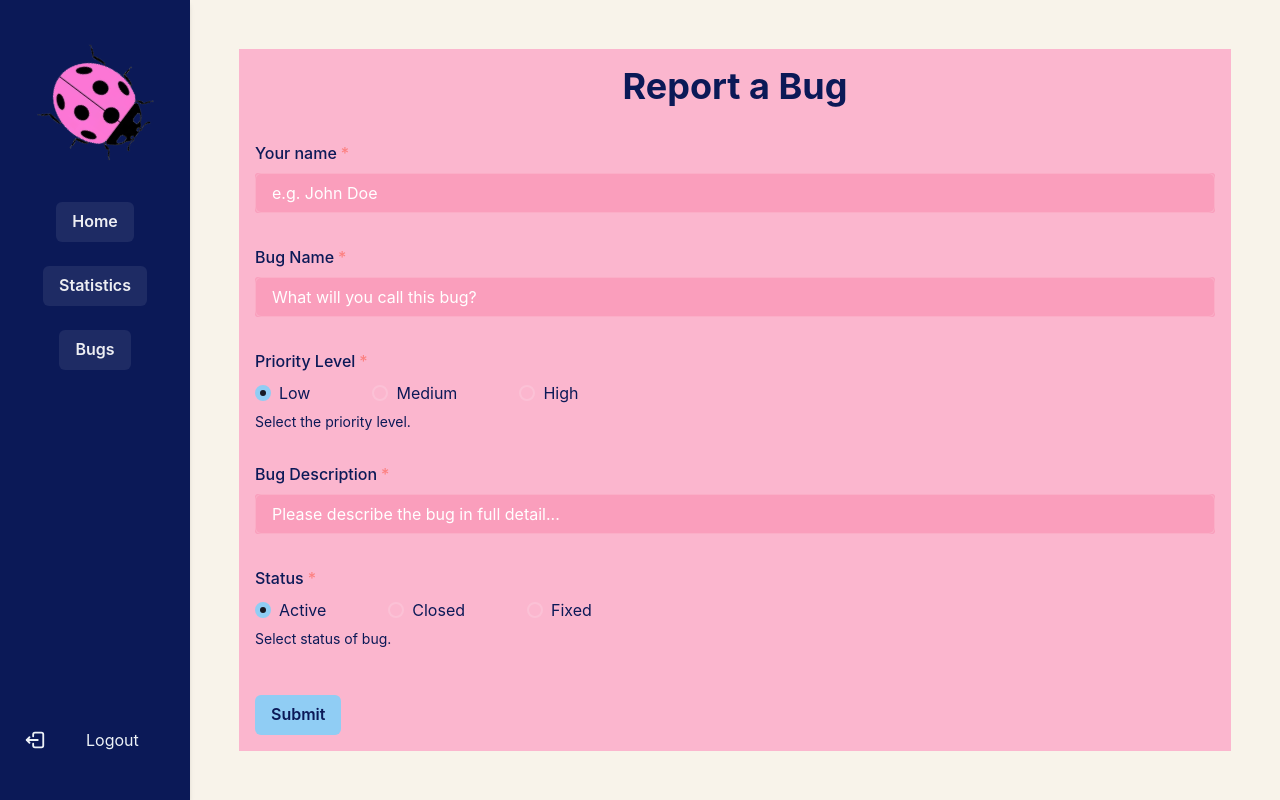
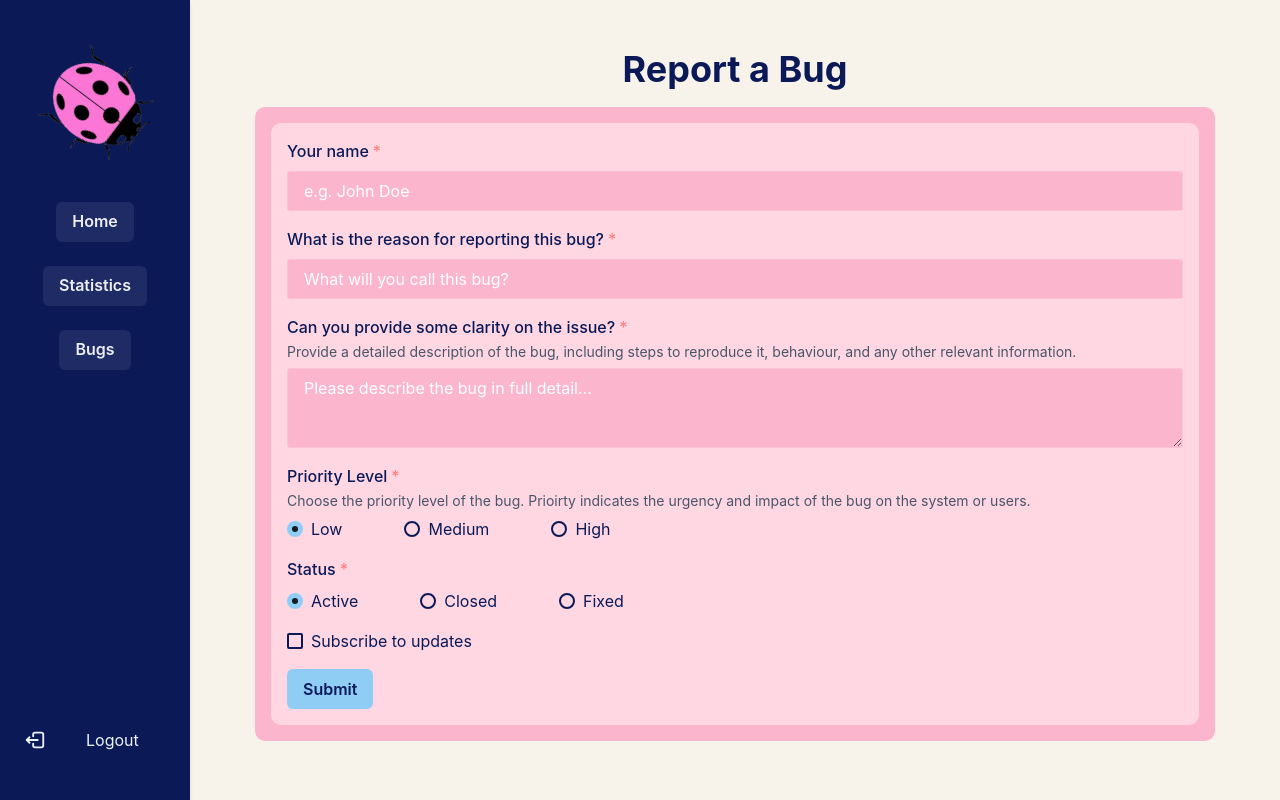
Before and after one commit to avallip443/cps406, a React (Vite) app: page /createreport in a window 1280 px wide. Built offline with nearby package versions, Linux system fonts and the light colour scheme; no server answers.

Commit message:
update bug report form styling

```diff
--- a/src/components/BugReport/ReportForm.jsx
+++ b/src/components/BugReport/ReportForm.jsx
@@ -1,17 +1,17 @@
 import {
   Box,
   Button,
+  Checkbox,
+  Container,
   FormControl,
+  FormHelperText,
   FormLabel,
-  FormErrorMessage,
-  FormHelperText,
   Heading,
   HStack,
   Input,
   Radio,
   RadioGroup,
-  Center,
-  Container,
+  Textarea,
 } from "@chakra-ui/react";
 import { collection, addDoc } from "firebase/firestore";
 import { firestore } from "../../firebase/firebase";
@@ -19,7 +19,7 @@ import { useState } from "react";
 import useShowToast from "../../hooks/useShowToast";
 
 const ReportForm = () => {
-  const [userName, setUserName] = useState("")
+  const [userName, setUserName] = useState("");
   const [bugName, setBugName] = useState("");
   const [priorityLevel, setPriorityLevel] = useState("Low");
   const [bugDescription, setBugDescription] = useState("");
@@ -61,91 +61,122 @@ const ReportForm = () => {
   };
 
   return (
-    <>
-    <Center h="100vh" w="200vh">
-      <Box bg={"pink.200"} w='100%' p={4} color='white'>
-        <Heading size="xl" textAlign="center" mb={8} color={"#0B1957"}>Report a Bug</Heading>
-        <form onSubmit={handleSubmit}>
-        <FormControl isRequired mt={8}>
+    <Container maxW={"container.lg"} mb={6}>
+      <Heading size={"xl"} textAlign={"center"} color={"#0B1957"} mb={4}>
+        Report a Bug
+      </Heading>
+      <Box bgColor={"red"} p={4} bg={"pink.200"} borderRadius={10}>
+        <Box bg={"pink.100"} w="100%" p={4} color="white" borderRadius={10}>
+          <form onSubmit={handleSubmit} bg={"white"}>
+            <FormControl isRequired>
               <FormLabel color={"#0B1957"}>Your name</FormLabel>
-            <Box bg="#fa9ebc" borderRadius={"3px"}>
               <Input
                 type="text"
                 value={userName}
+                bg={"pink.200"}
+                borderRadius={3}
                 onChange={(e) => setUserName(e.target.value)}
                 placeholder="e.g. John Doe"
-              _placeholder={{color: "white"}}
+                _placeholder={{ color: "white" }}
               />
-            </Box>
             </FormControl>
 
-          <FormControl isRequired mt={8}>
-            <FormLabel color={"#0B1957"}>Bug Name</FormLabel>
-            <Box bg="#fa9ebc" borderRadius={"3px"}>
+            <FormControl isRequired mt={4}>
+              <FormLabel color={"#0B1957"}>
+                What is the reason for reporting this bug?
+              </FormLabel>
               <Input
                 type="text"
                 value={bugName}
+                bg={"pink.200"}
+                borderRadius={3}
                 onChange={(e) => setBugName(e.target.value)}
                 placeholder="What will you call this bug?"
-              _placeholder={{color: "white"}}
+                _placeholder={{ color: "white" }}
               />
-            </Box>
             </FormControl>
 
-          <FormControl as="fieldset" isRequired mt={8}>
-            <FormLabel as="legend" color={"#0B1957"}>Priority Level</FormLabel>
+            <FormControl isRequired mt={4}>
+              <FormLabel color={"#0B1957"}>
+                Can you provide some clarity on the issue?
+              </FormLabel>
+              <FormHelperText mt={-1} mb={2} color={"gray.600"}>
+                Provide a detailed description of the bug, including steps to reproduce it, behaviour, and any other relevant information.
+              </FormHelperText>
+              <Textarea
+                type="text"
+                value={bugDescription}
+                bg={"pink.200"}
+                borderRadius={3}
+                onChange={(e) => setBugDescription(e.target.value)}
+                placeholder="Please describe the bug in full detail..."
+                _placeholder={{ color: "white" }}
+              />
+            </FormControl>
+
+            <FormControl as="fieldset" isRequired mt={4}>
+              <FormLabel as="legend" color={"#0B1957"}>
+                Priority Level
+              </FormLabel>
+              <FormHelperText mt={-1} mb={2} color={"gray.600"}>
+                Choose the priority level of the bug. Prioirty indicates the urgency and impact of the bug on the system or users.
+              </FormHelperText>
               <RadioGroup
                 defaultValue="Low"
                 value={priorityLevel}
                 onChange={(value) => setPriorityLevel(value)}
-              color='#0B1957'
+                color="#0B1957"
               >
                 <HStack spacing="62px" color={"#0B1957"}>
-                <Radio value="Low">Low</Radio>
-                <Radio value="Medium">Medium</Radio>
-                <Radio value="High">High</Radio>
+                  <Radio value="Low" borderColor={"#0B1957"}>Low</Radio>
+                  <Radio value="Medium" borderColor={"#0B1957"}>Medium</Radio>
+                  <Radio value="High" borderColor={"#0B1957"}>High</Radio>
                 </HStack>
               </RadioGroup>
-            <FormHelperText color={"#0B1957"}>Select the priority level.</FormHelperText>
             </FormControl>
 
-          <FormControl isRequired mt={8}>
-            <FormLabel color={"#0B1957"}>Bug Description</FormLabel>
-            <Box bg="#fa9ebc" borderRadius={"3px"}>
-            <Input
-              type="text"
-              value={bugDescription}
-              onChange={(e) => setBugDescription(e.target.value)}
-              placeholder='Please describe the bug in full detail...'
-              _placeholder={{color: "white"}}
-            />
-            </Box>
-          </FormControl>
-
-          <FormControl as="fieldset" isRequired mt={8}>
-            <FormLabel as="legend" color={"#0B1957"}>Status</FormLabel>
+            <FormControl as="fieldset" isRequired mt={4}>
+              <FormLabel as="legend" color={"#0B1957"}>
+                Status
+              </FormLabel>
               <RadioGroup
                 defaultValue="Active"
                 value={bugStatus}
                 onChange={(value) => setBugStatus(value)}
-              color='#0B1957'
+                color="#0B1957"
               >
-              <HStack spacing="62px" color={"#0B1957"}>
-                <Radio value="Active">Active</Radio>
-                <Radio value="Closed">Closed</Radio>
-                <Radio value="Fixed">Fixed</Radio>
+                <HStack spacing="62px" color={"#0B1957"} >
+                  <Radio value="Active" borderColor={"#0B1957"}>Active</Radio>
+                  <Radio value="Closed" borderColor={"#0B1957"}>Closed</Radio>
+                  <Radio value="Fixed" borderColor={"#0B1957"}>Fixed</Radio>
                 </HStack>
               </RadioGroup>
-            <FormHelperText color={"#0B1957"}>Select status of bug.</FormHelperText>
             </FormControl>
 
-          <Button mt={12} colorScheme="blue" variant="solid" color= "#0B1957">
+            <FormControl>
+              <Checkbox
+                mt={4}
+                label="Checkbox Label"
+                color={"#0B1957"}
+                borderColor={"#0B1957"}
+              >
+                Subscribe to updates
+              </Checkbox>
+            </FormControl>
+
+            <Button
+              mt={4}
+              colorScheme={"blue"}
+              variant={"solid"}
+              color={"#0B1957"}
+              type="submit"
+            >
               Submit
             </Button>
           </form>
         </Box>
-      </Center>
-    </>
+      </Box>
+    </Container>
   );
 };
 
--- a/src/pages/BugsPage/BugsPage.jsx
+++ b/src/pages/BugsPage/BugsPage.jsx
@@ -8,14 +8,13 @@ const BugsPage = () => {
       <Flex bgColor={"#f8f3ea"}>
         <Navbar />
         <Container maxW={"container.lg"} mt={12}>
-          <Heading textAlign={"center"} color={"black"} mb={-12}>
+          <Heading textAlign={"center"} color={"black"} mb={4}>
             Current Bugs
           </Heading>
           <Flex
             gap={20}
             justifyContent={"center"}
             alignItems={"center"}
-            height="70vh"
           >
             <Box bgColor={"pink.200"} py={4} borderRadius={16}>
               <BugReports />
--- a/src/pages/BugsPage/CreateReport.jsx
+++ b/src/pages/BugsPage/CreateReport.jsx
@@ -5,10 +5,10 @@ import ReportForm from "../../components/BugReport/ReportForm";
 const CreateReport = () => {
   return (
     <>
-      <Flex bgColor={'#f8f3ea'}>
+      <Flex bgColor={"#f8f3ea"}>
         <Navbar />
-        <Container maxW={"container.lg"}>
-          <Flex gap={20}>
+        <Container maxW={"container.lg"} mt={12}>
+          <Flex justifyContent={"center"} gap={20}>
             <ReportForm />
           </Flex>
         </Container>
```
Lines whose indentation alone changed are shown as unchanged.
